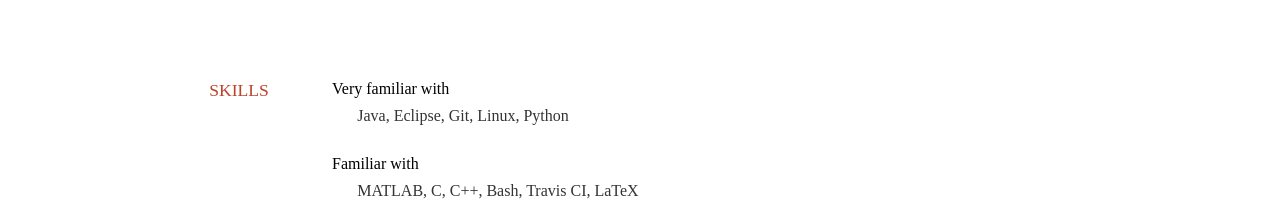
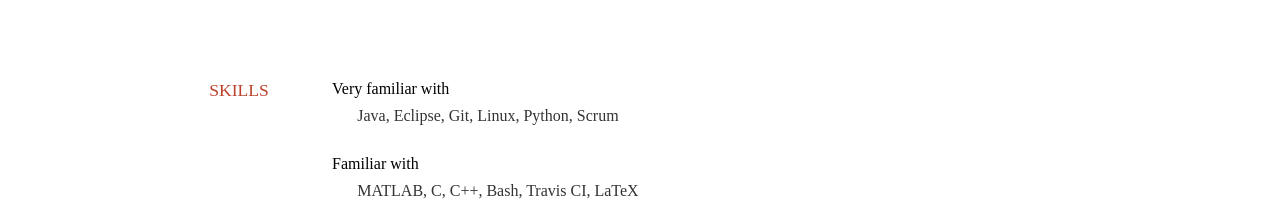
Before and after one commit to HedgehogCode/cv, a Jekyll site: the page built from cv/index.md, in a window 1280 px wide. Shown: the part 1138-1362 px from the top of the page. Built offline with Jekyll 4.4.1, drawn with Linux system fonts in a browser that asks for light colours; some web fonts are replaced.

Commit message:
Add scrum to skills

```diff
--- a/cv/index.md
+++ b/cv/index.md
@@ -75,7 +75,7 @@ Skills
 ------
 
 Very familiar with
-- Java, Eclipse, Git, Linux, Python
+- Java, Eclipse, Git, Linux, Python, Scrum
 
 Familiar with
 - MATLAB, C, C++, Bash, Travis CI, LaTeX
```
